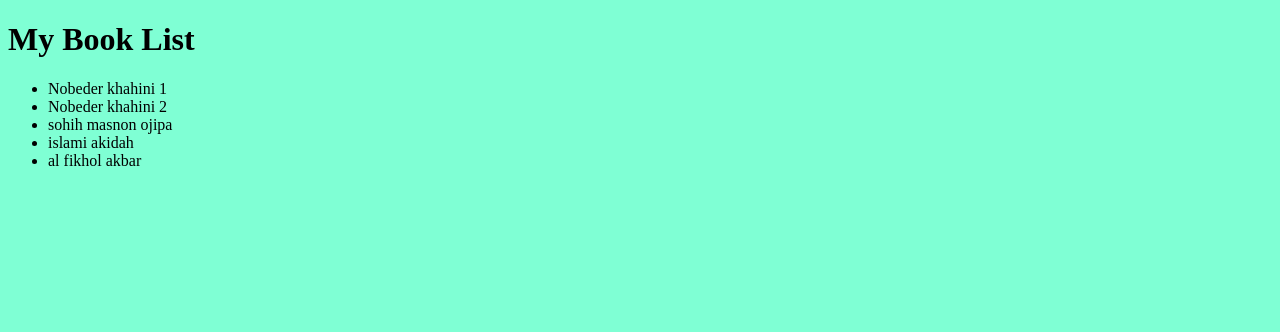
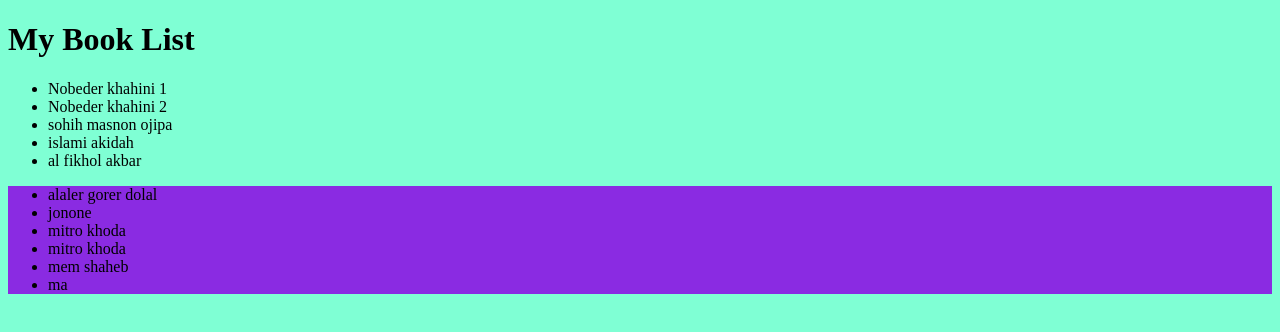
Before and after one commit to Najmul-Isalm/My-book-list, a plain HTML site: page index.html in a window 1280 px wide. Drawn offline with Linux system fonts and the light colour scheme.

Commit message:
novel lis added and change bg

```diff
--- a/index.html
+++ b/index.html
@@ -18,6 +18,14 @@
         <li>islami akidah</li>
         <li>al fikhol akbar</li>
     </ul>
+    <ul class="novel">
+        <li>alaler gorer dolal</li>
+        <li>jonone</li>
+        <li>mitro khoda</li>
+        <li>mitro khoda</li>
+        <li>mem shaheb</li>
+        <li>ma</li>
+    </ul>
 </body>
 
 </html>
--- a/style.css
+++ b/style.css
@@ -1,3 +1,6 @@
 body {
   background-color: aquamarine;
 }
+.novel {
+  background: blueviolet;
+}
```
